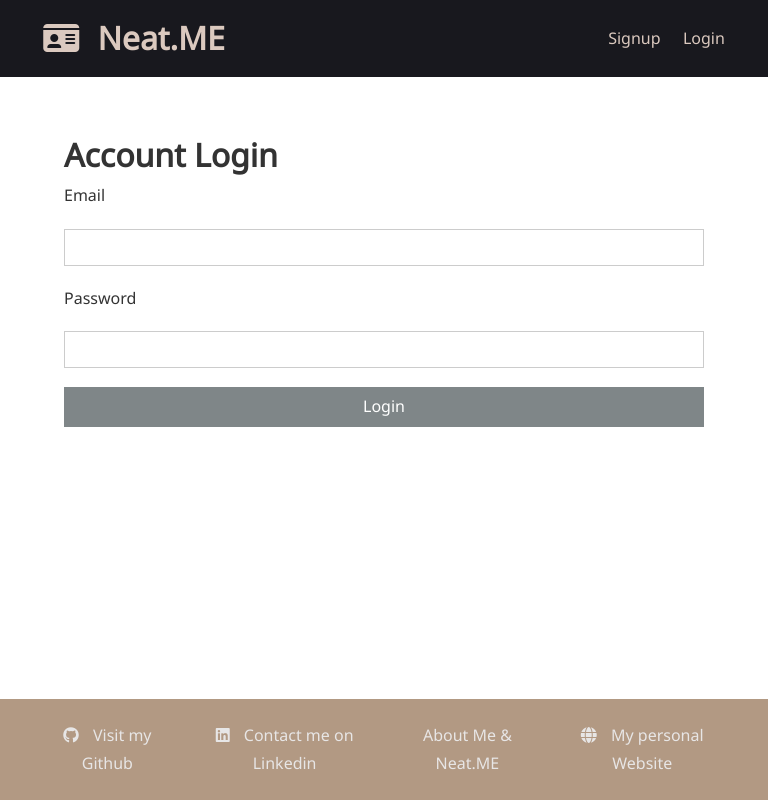
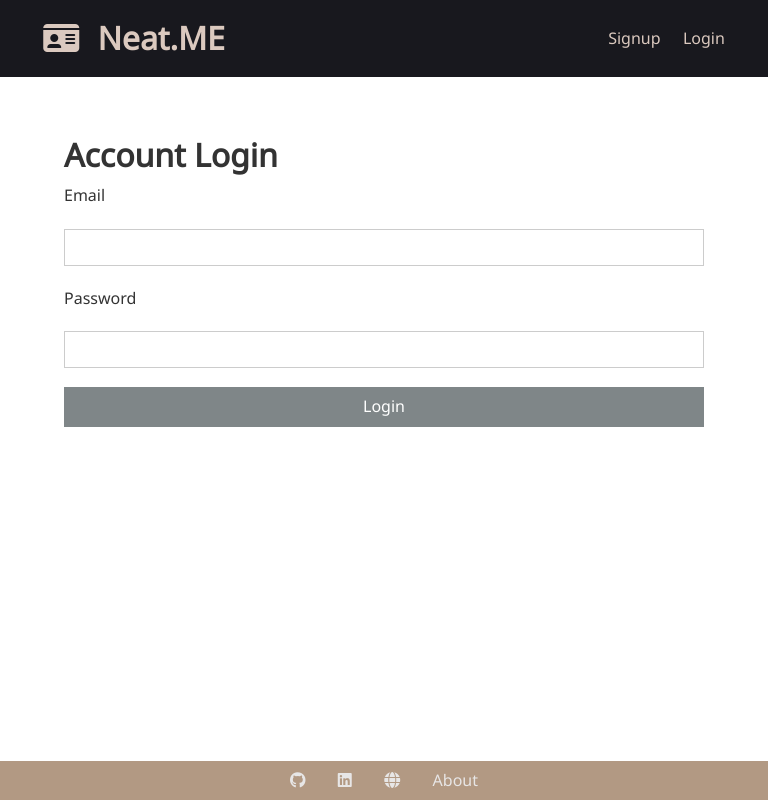
Before and after one commit to rodmartinezmedina/Neat.Me-App, a React (Create React App) app in the folder client/: page /login in a window 768 px wide. Built offline with nearby package versions, Linux system fonts and the light colour scheme.

Commit message:
smaller footer

```diff
--- a/client/src/App.css
+++ b/client/src/App.css
@@ -320,6 +320,9 @@ table th {
 
 .footer ul {
   display: flex;
+  padding: 0px 15px 0px 15px;
+  margin-bottom: -10px;
+  margin-top: -10px;
 }
 
 .footer a {
@@ -332,9 +335,6 @@ table th {
   padding-left: 6px;
   padding-right: -4px;
   box-shadow: -2px -2px 14px rgb(199, 199, 199);
-}
-#footer-li:hover {
-  /* color */
 }
 
 .footer .welcome span {
@@ -483,9 +483,12 @@ table th {
 
   .footer ul {
     display: flex;
-    flex-direction: column;
+    flex-direction: row;
     text-align: center;
     justify-content: center;
+    padding: 0px 15px 0px 15px;
+    margin-bottom: -10px;
+    margin-top: -10px;
   }
 
   /* TRANSITIONS - REACT TRANSITION GROUP */
@@ -506,16 +509,8 @@ table th {
   }
 }
 
-@media screen and (min-width: 700px) and (max-width: 800px) {
-  .footer ul {
-    margin-left: 0px;
-    margin-right: 0px;
-  }
+@media screen and (min-width: 700px) and (max-width: 870px) {
   #footer-li {
-    padding-left: 5px;
-    padding-right: 5px;
-    display: flex;
-    flex-direction: row;
     align-items: center;
     text-align: center;
     justify-content: center;
--- a/client/src/components/layout/Footer.js
+++ b/client/src/components/layout/Footer.js
@@ -6,7 +6,7 @@ const Footer = ({ iconGithub, iconLinkedin, iconWebsite }) => {
   return (
     <div>
       <nav className="footer bg-secondary">
-        <ul>
+        <ul className>
           <li id="footer-li">
             <a
               id="footer-text"
@@ -14,7 +14,7 @@ const Footer = ({ iconGithub, iconLinkedin, iconWebsite }) => {
               target="_blank"
               rel="noopener noreferrer"
             >
-              <i className={iconGithub} /> Visit my Github
+              <i className={iconGithub} />
             </a>
           </li>
           <li id="footer-li">
@@ -24,11 +24,8 @@ const Footer = ({ iconGithub, iconLinkedin, iconWebsite }) => {
               target="_blank"
               rel="noopener noreferrer"
             >
-              <i className={iconLinkedin} /> Contact me on Linkedin
+              <i className={iconLinkedin} />
             </a>
-          </li>
-          <li id="footer-li">
-            <Link to="/about">About Me & Neat.ME</Link>
           </li>
           <li id="footer-li">
             <a
@@ -37,8 +34,11 @@ const Footer = ({ iconGithub, iconLinkedin, iconWebsite }) => {
               target="_blank"
               rel="noopener noreferrer"
             >
-              <i className={iconWebsite} /> My personal Website
+              <i className={iconWebsite} />
             </a>
+          </li>
+          <li id="footer-li">
+            <Link to="/about">About</Link>
           </li>
         </ul>
       </nav>
--- a/client/src/components/pages/About.js
+++ b/client/src/components/pages/About.js
@@ -28,7 +28,7 @@ const About = ({ iconGithub, iconLinkedin, iconWebsite }) => {
         helps me with CSS and UIs.
       </p>
       <a
-        href="https://www.linkedin.com/in/rodrigo-martinez-medina/"
+        href="https://rodmartinezmedina.dev/"
         target="_blank"
         rel="noopener noreferrer"
         className="btn btn-dark"
```
